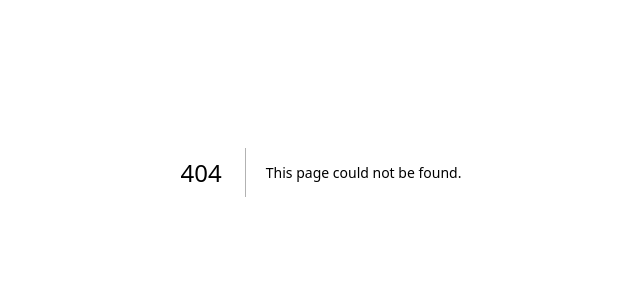
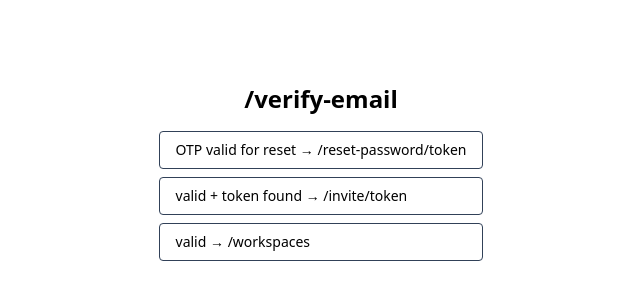
Before and after one commit to FelOps-platform/felops-frontend, a Next.js app: page /verify-email in a window 1280 px wide. Before the commit this address had no page. Shown: the part 228-528 px from the top of the page, without its empty margins (319-959 px from the left). Built offline with nearby package versions, Linux system fonts and the light colour scheme.

Commit message:
feat(auth): scaffold interactive auth and onboarding prototype flow

```diff
--- /dev/null
+++ b/src/app/(auth)/forgot-password/page.tsx
@@ -0,0 +1,23 @@
+import type { Metadata } from "next";
+import Link from "next/link";
+
+export const metadata: Metadata = {
+  title: "Forgot Password | FelOps",
+};
+
+export default function ForgotPasswordPage() {
+  return (
+    <div className="flex min-h-screen flex-col items-center justify-center gap-4 bg-slate-950 p-6 text-slate-100">
+      <h1 className="font-mono text-2xl font-bold">/forgot-password</h1>
+
+      <div className="flex flex-col gap-2">
+        <Link
+          href="/verify-email"
+          className="rounded border border-slate-700 bg-slate-800 px-4 py-2 text-sm text-slate-200 transition hover:bg-slate-700 hover:text-white"
+        >
+          Submit &rarr; /verify-email
+        </Link>
+      </div>
+    </div>
+  );
+}
--- /dev/null
+++ b/src/app/(auth)/invite/[token]/page.tsx
@@ -0,0 +1,15 @@
+import Link from "next/link";
+
+export default function InvitePage() {
+  return (
+    <div className="flex min-h-screen flex-col items-center justify-center gap-4  p-6 ">
+      <h1 className="font-mono text-2xl font-bold">/invite/token</h1>
+
+      <div className="flex flex-col gap-2">
+        <Link href="/" className="rounded border ">
+          Accept invit &rarr; /dashboeard
+        </Link>
+      </div>
+    </div>
+  );
+}
--- /dev/null
+++ b/src/app/(auth)/reset-password/[token]/page.tsx
@@ -0,0 +1,15 @@
+import Link from "next/link";
+
+export default function ResetPasswordPage() {
+  return (
+    <div className="flex min-h-screen flex-col items-center justify-center gap-4  p-6 ">
+      <h1 className="font-mono text-2xl font-bold">/reset-password/token</h1>
+
+      <div className="flex flex-col gap-2">
+        <Link href="/sign-in" className="rounded border ">
+          password updated &rarr; /sign-in
+        </Link>
+      </div>
+    </div>
+  );
+}
--- /dev/null
+++ b/src/app/(auth)/reset-password/page.tsx
@@ -0,0 +1,14 @@
+import type { Metadata } from "next";
+
+export const metadata: Metadata = {
+  title: "Reset Password | FelOps",
+  description: "Set new password credentials",
+};
+
+export default function ResetPasswordPage() {
+  return (
+    <div className="flex min-h-screen items-center justify-center bg-slate-950 p-6 text-slate-100">
+      ResetPasswordPage
+    </div>
+  );
+}
--- /dev/null
+++ b/src/app/(auth)/sign-in/page.tsx
@@ -0,0 +1,36 @@
+import Link from "next/link";
+
+export default function SignInPage() {
+  return (
+    <div className="flex min-h-screen flex-col items-center justify-center gap-4 p-6">
+      <h1 className=" text-2xl font-bold">/sign-in</h1>
+
+      <div className="flex flex-col gap-2">
+        <Link
+          href="/forgot-password"
+          className="rounded border border-slate-700  px-4 py-2 text-sm  "
+        >
+          Forgot password &rarr; /forgot-password
+        </Link>
+        <Link
+          href="/workspaces"
+          className="rounded border border-slate-700  px-4 py-2 text-sm  "
+        >
+          Login success + token Not found &rarr; /workspaces
+        </Link>
+        <Link
+          href="/invite/token"
+          className="rounded border border-slate-700  px-4 py-2 text-sm  "
+        >
+          Login success + token found &rarr; /invite/token
+        </Link>
+        <Link
+          href="/sign-up"
+          className="rounded border border-slate-700  px-4 py-2 text-sm  "
+        >
+          Create account &rarr; /sign up
+        </Link>
+      </div>
+    </div>
+  );
+}
--- /dev/null
+++ b/src/app/(auth)/sign-up/page.tsx
@@ -0,0 +1,18 @@
+import Link from "next/link";
+
+export default function SignUpPage() {
+  return (
+    <div className="flex min-h-screen flex-col items-center justify-center gap-4  p-6 ">
+      <h1 className="font-mono text-2xl font-bold">/sign-up</h1>
+
+      <div className="flex flex-col gap-2">
+        <Link
+          href="/verify-email"
+          className="rounded border px-4 py-2 text-sm "
+        >
+          account created or Complete Signup + token found&rarr; /verify-email
+        </Link>
+      </div>
+    </div>
+  );
+}
--- /dev/null
+++ b/src/app/(auth)/verify-email/page.tsx
@@ -0,0 +1,30 @@
+import Link from "next/link";
+
+export default function VerifyEmailPage() {
+  return (
+    <div className="flex min-h-screen flex-col items-center justify-center gap-4  p-6 ">
+      <h1 className=" text-2xl font-bold">/verify-email</h1>
+
+      <div className="flex flex-col gap-2">
+        <Link
+          href="/reset-password/token"
+          className="rounded border border-slate-700  px-4 py-2 text-sm  "
+        >
+          OTP valid for reset &rarr; /reset-password/token
+        </Link>
+        <Link
+          href="/invite/token"
+          className="rounded border border-slate-700  px-4 py-2 text-sm  "
+        >
+          valid + token found &rarr; /invite/token
+        </Link>
+        <Link
+          href="/workspaces"
+          className="rounded border border-slate-700  px-4 py-2 text-sm  "
+        >
+          valid &rarr; /workspaces
+        </Link>
+      </div>
+    </div>
+  );
+}
--- /dev/null
+++ b/src/app/(onboarding)/workspaces/new/page.tsx
@@ -0,0 +1,16 @@
+import type { Metadata } from "next";
+
+export const metadata: Metadata = {
+  title: "Create Workspace | FelOps",
+};
+
+export default function NewWorkspacePage() {
+  return (
+    <div className="flex min-h-screen flex-col items-center justify-center ">
+      <h1 className="font-mono text-2xl font-bold">/workspaces/new</h1>
+      <p className="text-xs ">
+        Terminal route in Auth Layer (exits to Application Dashboard)
+      </p>
+    </div>
+  );
+}
--- /dev/null
+++ b/src/app/(onboarding)/workspaces/page.tsx
@@ -0,0 +1,20 @@
+import Link from "next/link";
+export default function WorkspacesPage() {
+  return (
+    <div className="flex min-h-screen flex-col items-center justify-center gap-4 ">
+      <h1 className="font-mono text-2xl font-bold">/workspaces</h1>
+
+      <div className="flex flex-col gap-2">
+        <Link
+          href="/workspaces/new"
+          className="rounded border px-4 py-2 text-sm "
+        >
+          Click &apos;Create New&apos; &rarr; /workspaces/new
+        </Link>
+        <Link href="/" className="rounded border px-4 py-2 text-sm ">
+          Click &rarr; /dashboeard
+        </Link>
+      </div>
+    </div>
+  );
+}
--- a/src/app/page.tsx
+++ b/src/app/page.tsx
@@ -1,6 +1,6 @@
 export default function HomePage() {
   return (
-    <main className="flex h-screen items-center justify-center bg-slate-900 font-mono text-5xl font-bold tracking-wider text-sky-400">
+    <main className="flex h-screen items-center justify-center  text-5xl font-bold tracking-wider ">
       FelOps
     </main>
   );
```
Also changed, not shown: src/app/icon.png (added).
